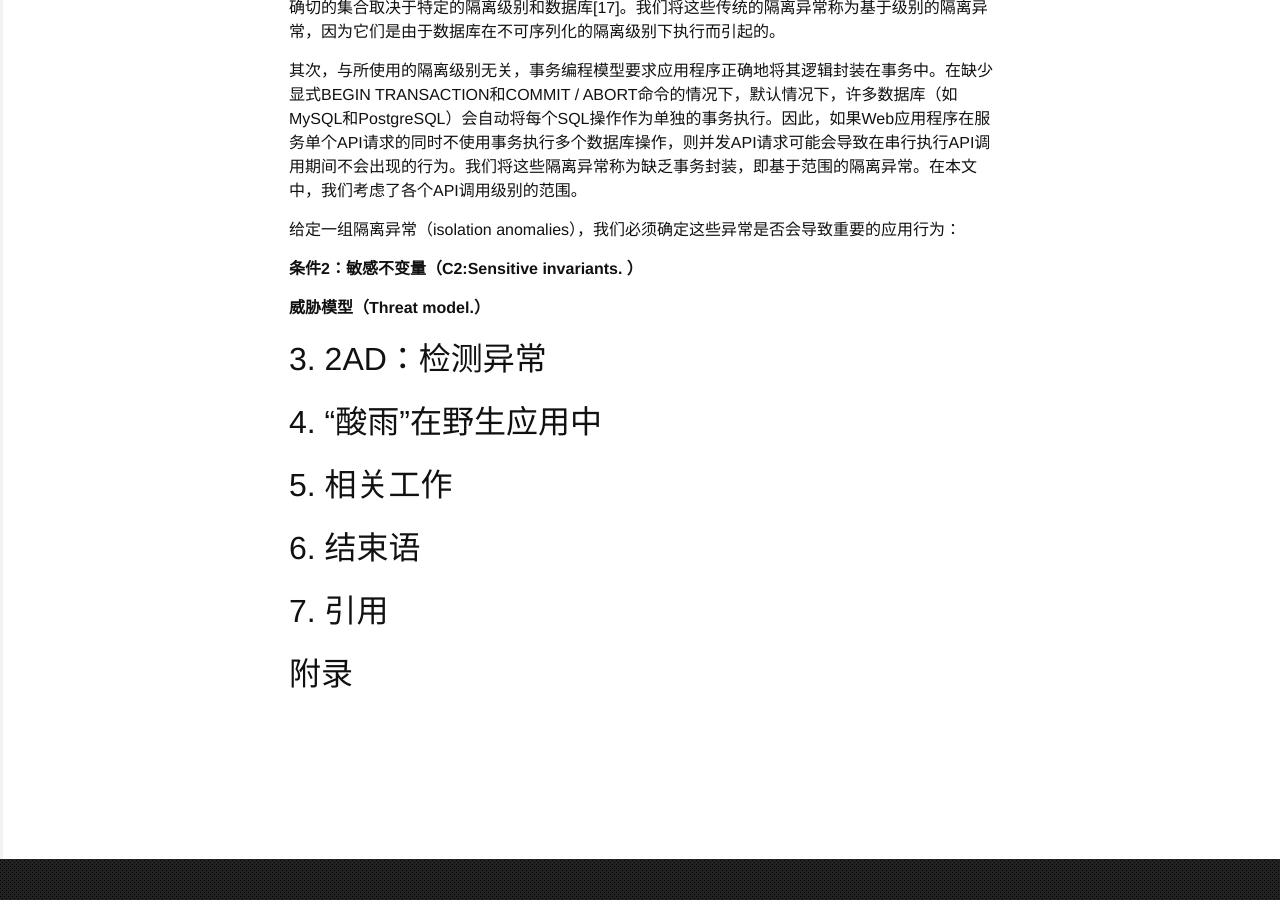
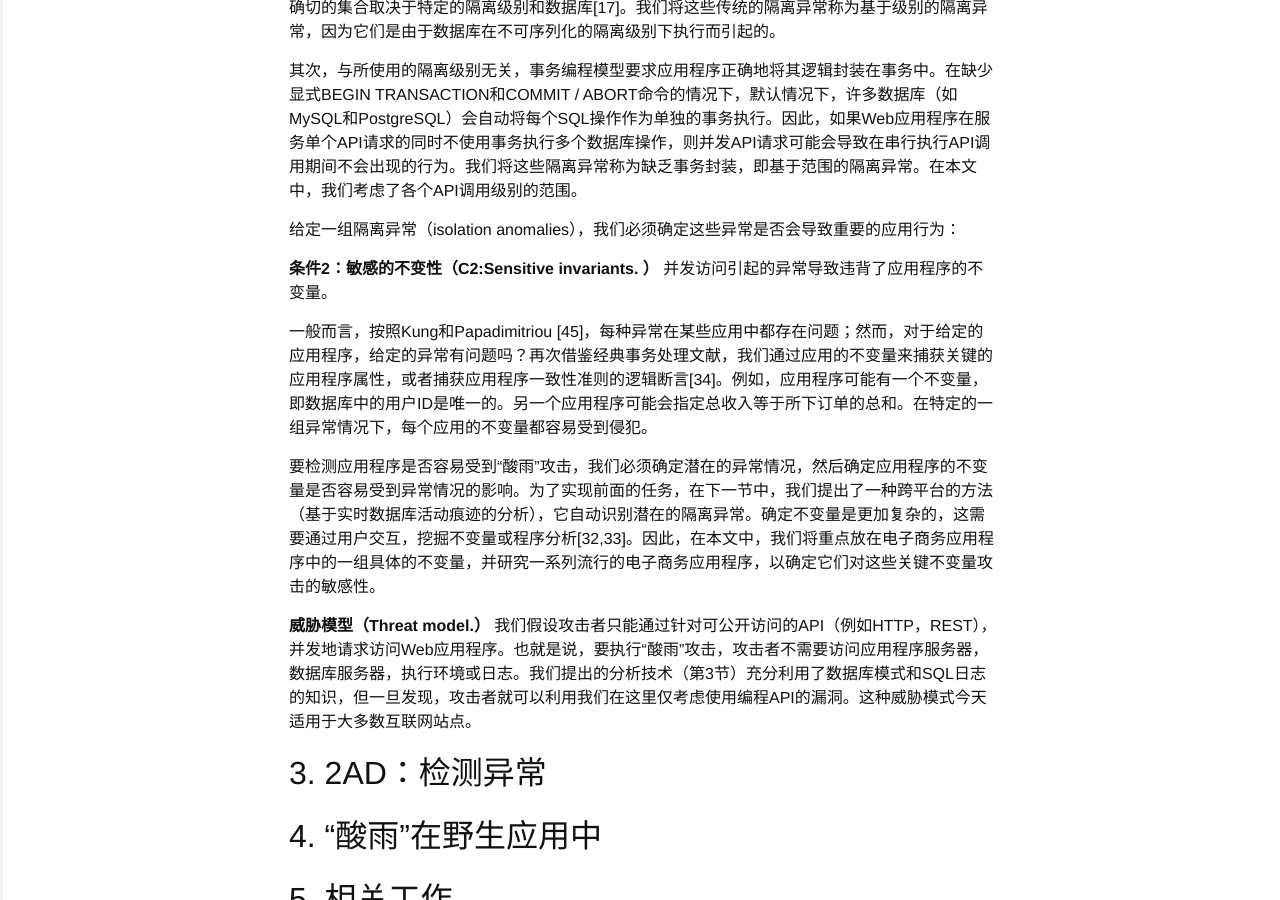
Before and after one commit to wqwljz/killer1994.github.io, a Jekyll site: the page built from _posts/2018-02-11-translate-acidrain.md, in a window 1280 px wide and 900 px high, scrolled down 4700 px. Built offline with Jekyll 4.4.1, drawn with Linux system fonts in a browser that asks for light colours; before the commit the page ends 5559 px from its top, so only the background shows below that.

Commit message:
translate-acidrain p2 complete

```diff
--- a/_posts/2018-02-11-translate-acidrain.md
+++ b/_posts/2018-02-11-translate-acidrain.md
@@ -93,9 +93,13 @@ def withdraw(amt, user_id):
 
 给定一组隔离异常（isolation anomalies），我们必须确定这些异常是否会导致重要的应用行为：
 
-**条件2：敏感不变量（C2:Sensitive invariants. ）**
+**条件2：敏感的不变性（C2:Sensitive invariants. ）** 并发访问引起的异常导致违背了应用程序的不变量。
 
-**威胁模型（Threat model.）**
+一般而言，按照Kung和Papadimitriou [45]，每种异常在某些应用中都存在问题；然而，对于给定的应用程序，给定的异常有问题吗？再次借鉴经典事务处理文献，我们通过应用的不变量来捕获关键的应用程序属性，或者捕获应用程序一致性准则的逻辑断言[34]。例如，应用程序可能有一个不变量，即数据库中的用户ID是唯一的。另一个应用程序可能会指定总收入等于所下订单的总和。在特定的一组异常情况下，每个应用的不变量都容易受到侵犯。
+
+要检测应用程序是否容易受到“酸雨”攻击，我们必须确定潜在的异常情况，然后确定应用程序的不变量是否容易受到异常情况的影响。为了实现前面的任务，在下一节中，我们提出了一种跨平台的方法（基于实时数据库活动痕迹的分析），它自动识别潜在的隔离异常。确定不变量是更加复杂的，这需要通过用户交互，挖掘不变量或程序分析[32,33]。因此，在本文中，我们将重点放在电子商务应用程序中的一组具体的不变量，并研究一系列流行的电子商务应用程序，以确定它们对这些关键不变量攻击的敏感性。
+
+**威胁模型（Threat model.）** 我们假设攻击者只能通过针对可公开访问的API（例如HTTP，REST），并发地请求访问Web应用程序。也就是说，要执行“酸雨”攻击，攻击者不需要访问应用程序服务器，数据库服务器，执行环境或日志。我们提出的分析技术（第3节）充分利用了数据库模式和SQL日志的知识，但一旦发现，攻击者就可以利用我们在这里仅考虑使用编程API的漏洞。这种威胁模式今天适用于大多数互联网站点。
 
 ## 3. 2AD：检测异常
 
```
